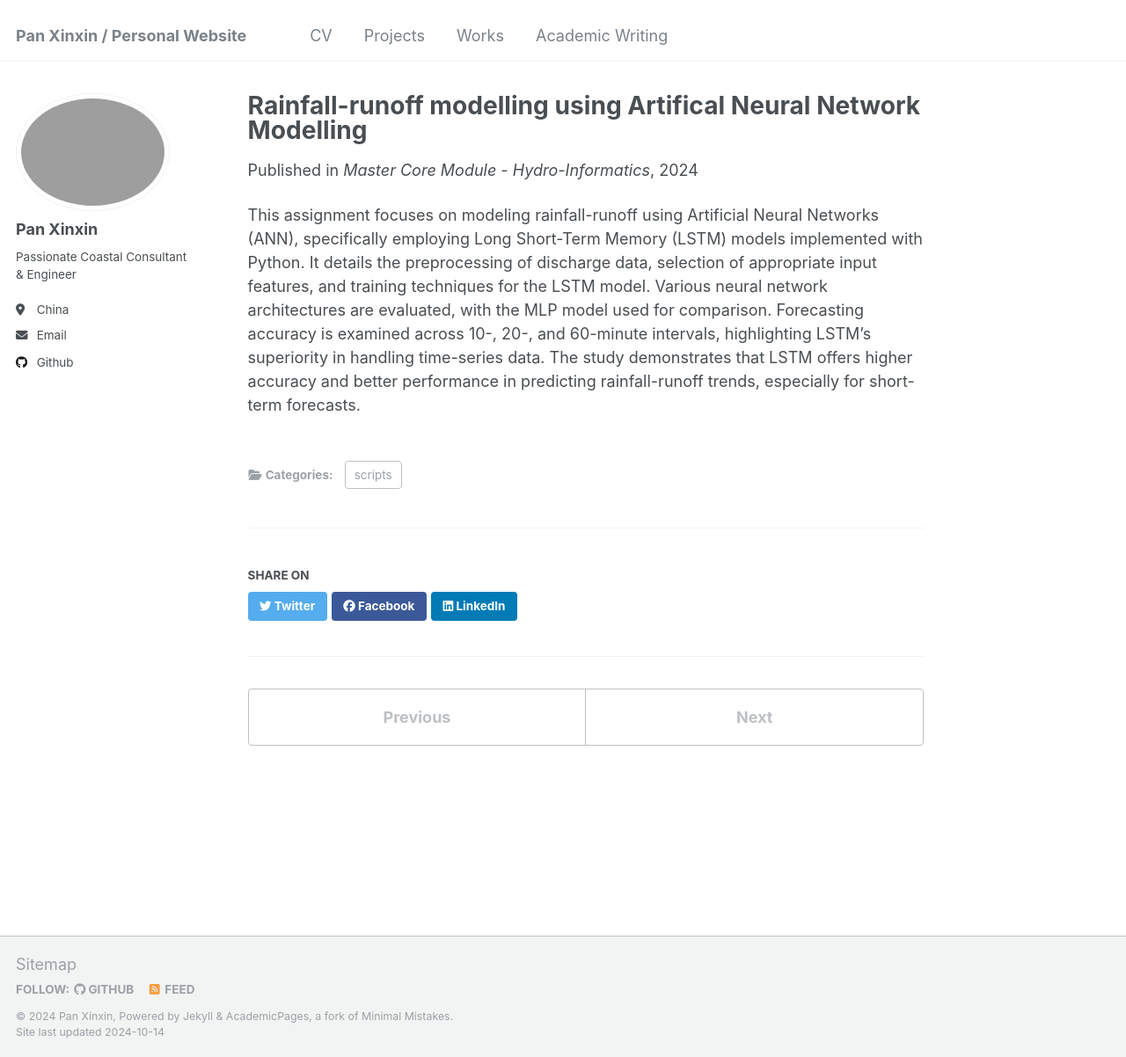
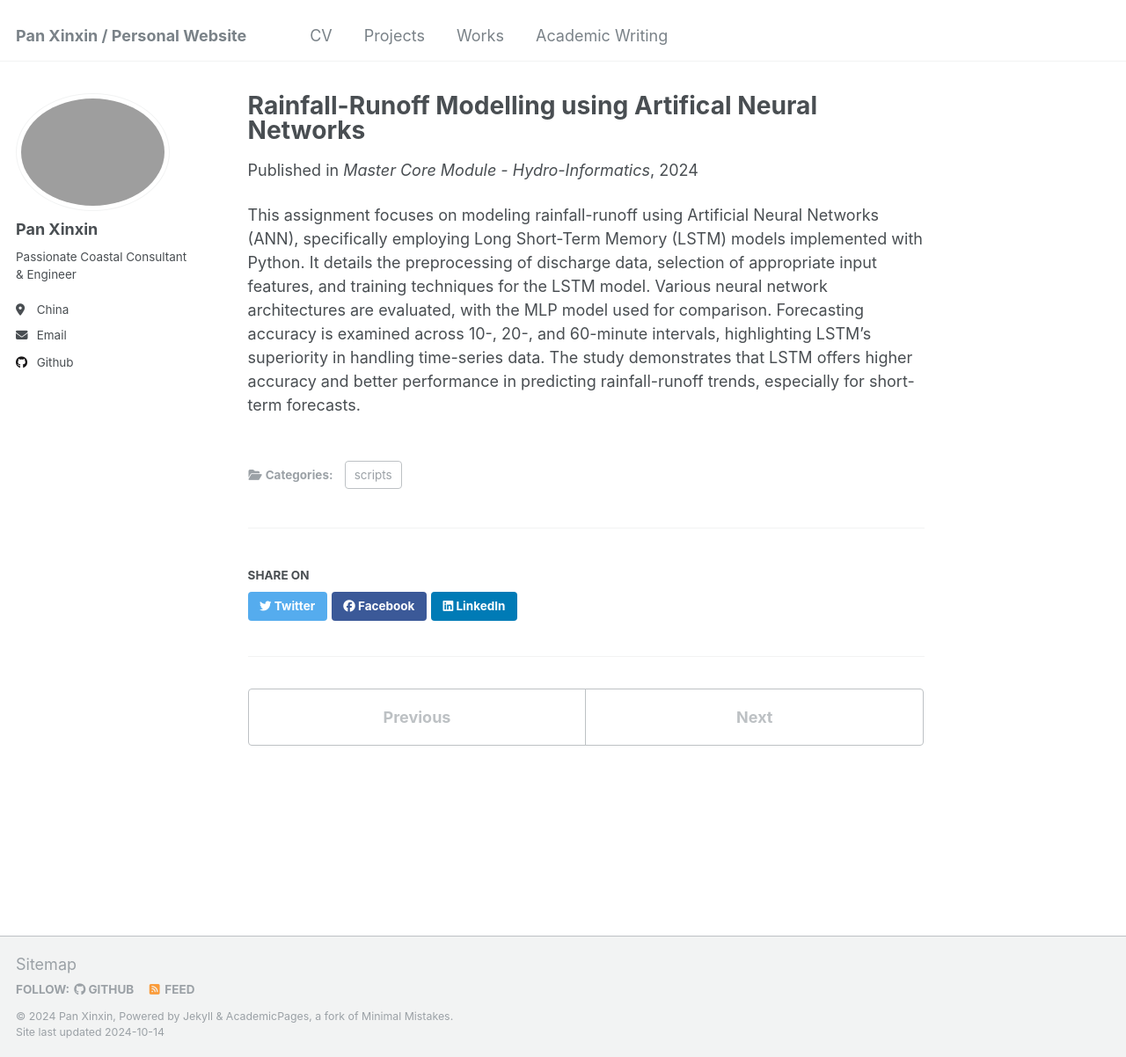
Before and after one commit to kingdaxing/kingdaxing.github.io, a Jekyll site: the page built from _publications/2024-04-10-paper-3-ANN.md, in a window 1280 px wide and 1202 px high. Shown: the whole window at 88% size. Built offline with Jekyll 4.4.1, drawn with Linux system fonts in a browser that asks for light colours.

Commit message:
Update and rename 2024-02-17-paper-title-number-4.md to 2024-04-10-paper-3-ANN.md

```diff
--- a/_publications/2024-02-17-paper-title-number-4.md
+++ b/_publications/2024-04-10-paper-3-ANN.md
@@ -1,12 +1,12 @@
 ---
-title: "Rainfall-runoff modelling using Artifical Neural Network Modelling"
+title: "Rainfall-Runoff Modelling using Artifical Neural Networks"
 collection: publications
 category: scripts
-permalink: /publication/2024-02-17-paper-title-number-4
+permalink: /publication/2024-04-10-paper-3-ANN
 excerpt: 'This assignment models rainfall-runoff using LSTM and MLP networks, focusing on data clean and model calibration.'
 date: 2024-04-10
 venue: 'Master Core Module - Hydro-Informatics'
-paperurl: 'http://kingdaxing.github.io/files/NO4.pdf'
+paperurl: 'http://kingdaxing.github.io/files/Rainfall-runoff-modelling-using-ANN.pdf'
 ---
 
 This assignment focuses on modeling rainfall-runoff using Artificial Neural Networks (ANN), specifically employing Long Short-Term Memory (LSTM) models implemented with Python. It details the preprocessing of discharge data, selection of appropriate input features, and training techniques for the LSTM model. Various neural network architectures are evaluated, with the MLP model used for comparison. Forecasting accuracy is examined across 10-, 20-, and 60-minute intervals, highlighting LSTM's superiority in handling time-series data. The study demonstrates that LSTM offers higher accuracy and better performance in predicting rainfall-runoff trends, especially for short-term forecasts.
```
